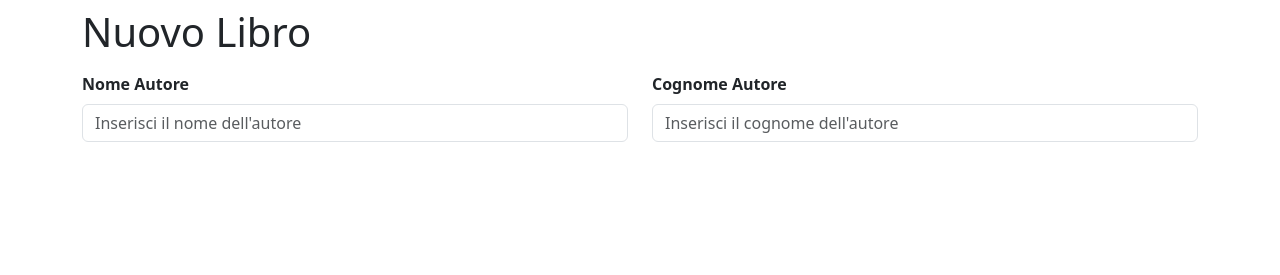
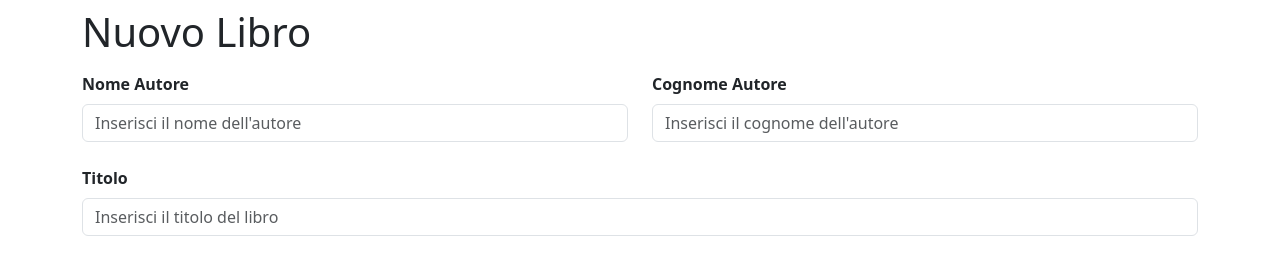
Before and after one commit to DarioM1992/html-css-bootstrap-dashboard2, a plain HTML site: page index.html in a window 1280 px wide. Shown: the part 95-370 px from the top of the page. Drawn offline with nearby package versions, Linux system fonts and the light colour scheme.

Commit message:
inserita seconda row

```diff
--- a/index.html
+++ b/index.html
@@ -65,5 +65,17 @@
             </div>
         </form>
     </div>
+    <div class="container mt-4">
+        <div class="row">
+            <form action="">
+                <div class="col-12">
+                    <label for="title" class="form-label fw-bold">
+                        Titolo
+                    </label>
+                    <input type="text" class="form-control" id="title" placeholder="Inserisci il titolo del libro">
+                </div>
+            </form>
+        </div>
+    </div>
   </body>
 </html>
```
